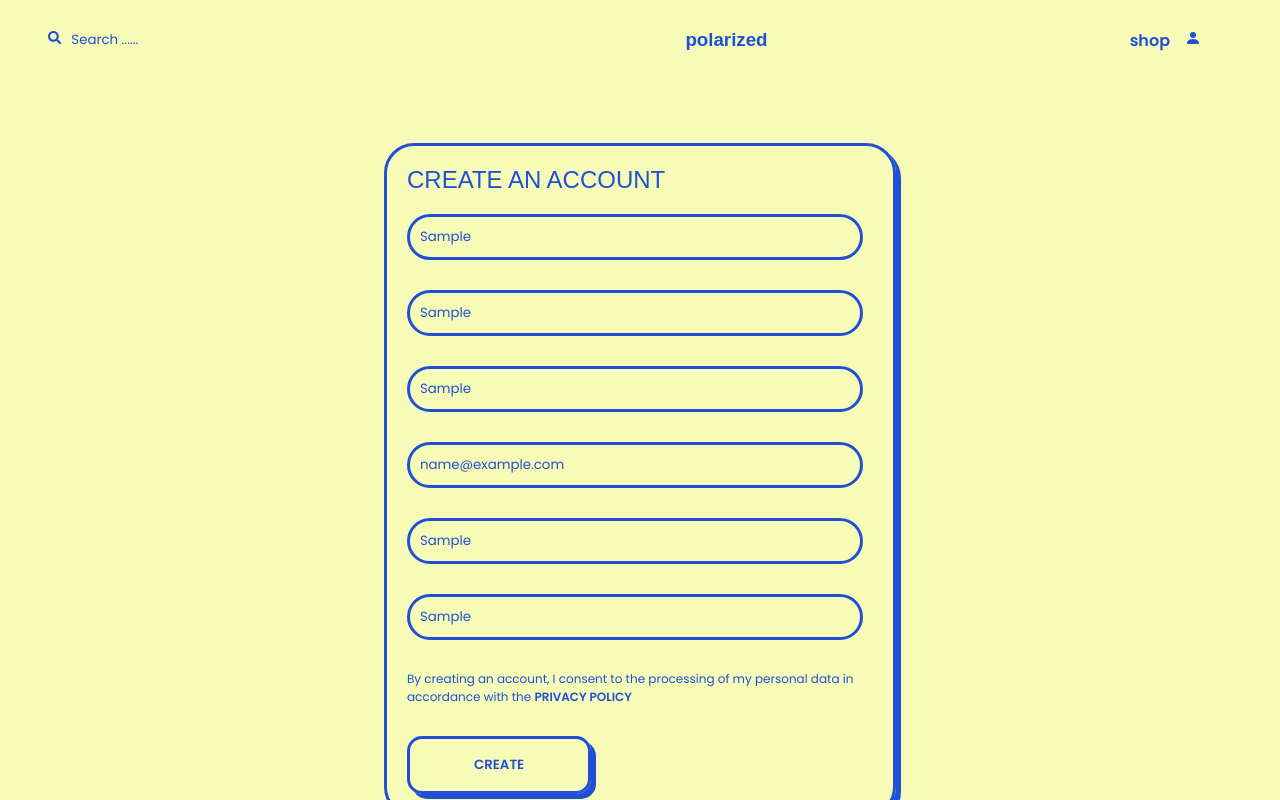
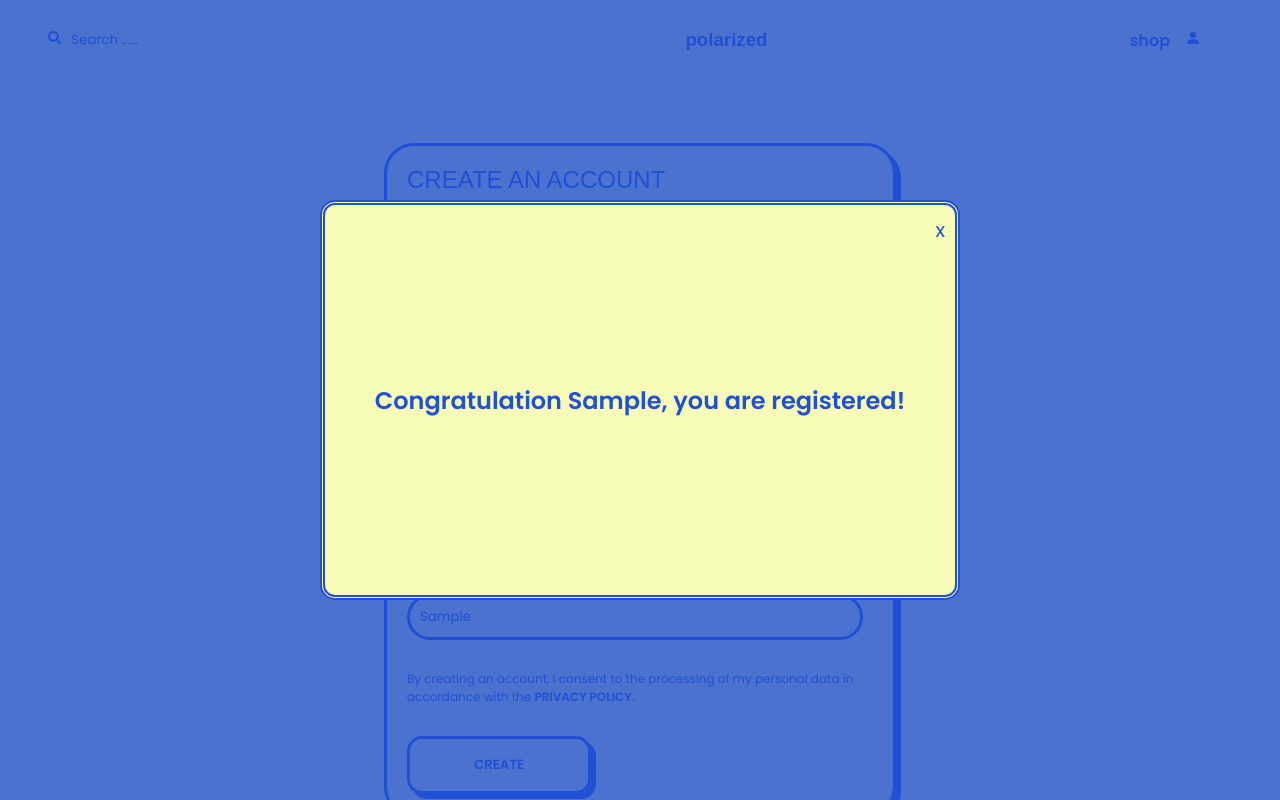
Before and after one commit to ibtihelbs/POLARIZED, a React (Create React App) app: page /Register in a window 1280 px wide. Both pictures are taken after typing "Sample", "Sample", "Sample", "name@example.com", "Sample", "Sample" into the empty fields and a click on the button "CREATE". Shown: the top 800 px of the page. Built offline with nearby package versions, Linux system fonts and the light colour scheme; no server answers; some icons are missing; a web font is replaced by a local one.

Commit message:
register

```diff
--- a/src/App.js
+++ b/src/App.js
@@ -1,4 +1,3 @@
-import "./App.css";
 import Cart from "./pages/Cart";
 import { useLocation, Routes, Route } from "react-router-dom";
 import Home from "./pages/Home";
--- a/src/pages/Register.jsx
+++ b/src/pages/Register.jsx
@@ -4,10 +4,10 @@ import { useState } from "react";
 import { useDispatch } from "react-redux";
 import transition from "../transition";
 import { register } from "../redux/apiCall";
+
 const Container = styled.div`
   width: 100vw;
   height: 100vh;
-
   display: flex;
   align-items: center;
   justify-content: center;
@@ -21,6 +21,7 @@ const Wrapper = styled.div`
   border-radius: 30px;
   ${mobile({ width: "75%" })}
 `;
+
 const Title = styled.h1`
   font-size: 24px;
   font-weight: 300;
@@ -35,7 +36,6 @@ const Input = styled.input`
   flex: 1;
   min-width: 40%;
   border: 3px solid rgb(29, 78, 216);
-
   margin: 20px 10px 0px 0px;
   padding: 10px;
   background-color: transparent;
@@ -65,55 +65,101 @@ const Button = styled.button`
   }
 `;
 
+const ModalBackground = styled.div`
+  background-color: rgba(29, 78, 216, 0.8);
+  width: 100vw;
+  height: 100vh;
+  z-index: 50;
+  top: 0;
+  position: fixed;
+  display: ${(props) => (props.visible ? "flex" : "none")};
+  align-items: center;
+  justify-content: center;
+`;
+
+const Modal = styled.div`
+  height: 50%;
+  width: 50%;
+  padding: 1rem;
+  background-color: #f9ffb9;
+  border-radius: 15px;
+  border: 5px double #1d4ed8;
+  display: grid;
+  justify-content: center;
+  align-items: center;
+  position: relative;
+`;
+
+const CloseButton = styled.span`
+  position: absolute;
+  top: 10px;
+  right: 10px;
+  cursor: pointer;
+  font-size: 20px;
+  color: #1d4ed8;
+`;
+
+const Modal_ = ({ name, modal, setModal }) => {
+  return (
+    <ModalBackground visible={modal} onClick={() => setModal(false)}>
+      <Modal onClick={(e) => e.stopPropagation()}>
+        <CloseButton onClick={() => setModal(false)}>x</CloseButton>
+        <h2>Congratulation {name}, you are registered!</h2>
+      </Modal>
+    </ModalBackground>
+  );
+};
+
 const Register = () => {
   const dispatch = useDispatch();
   const [input, setInput] = useState({});
+  const [modal, setModal] = useState(false);
+
   const handleChange = (e) => {
-    console.log(input);
-    setInput((prev) => {
-      return { ...prev, [e.target.name]: e.target.value };
-    });
+    setInput((prev) => ({ ...prev, [e.target.name]: e.target.value }));
   };
 
   const handleCreate = (e) => {
     e.preventDefault();
-    console.log(input);
     register(dispatch, input);
+    setModal(true);
   };
 
   return (
     <Container>
       <Wrapper>
         <Title>CREATE AN ACCOUNT</Title>
-        <Form onSubmit={(ev) => handleCreate(ev)}>
-          <Input onChange={handleChange} name="name" placeholder="name" />
+        <Form onSubmit={handleCreate}>
+          <Input onChange={handleChange} name="name" placeholder="Name" />
           <Input
             onChange={handleChange}
-            name="last name"
-            placeholder="last name"
+            name="lastName"
+            placeholder="Last Name"
           />
           <Input
             onChange={handleChange}
             name="username"
-            placeholder="username"
+            placeholder="Username"
           />
-          <Input onChange={handleChange} name="email" placeholder="email" />
+          <Input onChange={handleChange} name="email" placeholder="Email" />
           <Input
             onChange={handleChange}
             name="password"
-            placeholder="password"
+            placeholder="Password"
           />
           <Input
-            onChange={(e) => handleChange(e)}
-            placeholder="confirm password"
+            onChange={handleChange}
+            name="confirmPassword"
+            placeholder="Confirm Password"
           />
           <Agreement>
             By creating an account, I consent to the processing of my personal
-            data in accordance with the <b>PRIVACY POLICY</b>
+            data in accordance with the <b>PRIVACY POLICY</b>.
           </Agreement>
           <Button type="submit">CREATE</Button>
         </Form>
       </Wrapper>
+      <Modal_ setModal={setModal} name={input.name} modal={modal} />
     </Container>
   );
 };
```
Also changed, not shown: src/App.css (deleted, +0 -31 lines), src/redux/apiCall.js (+4 -4 lines).
